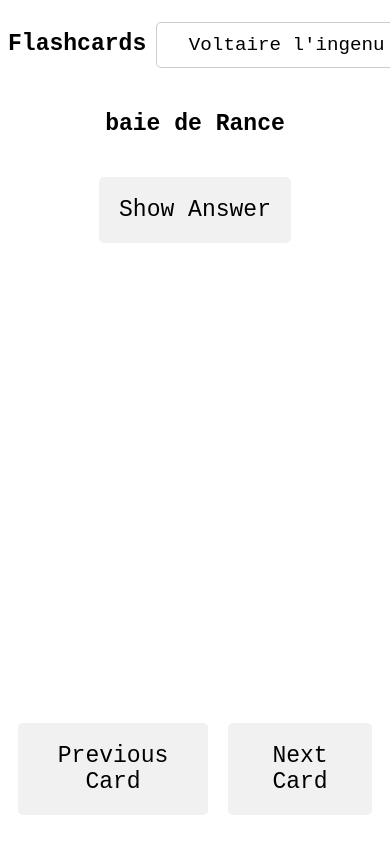
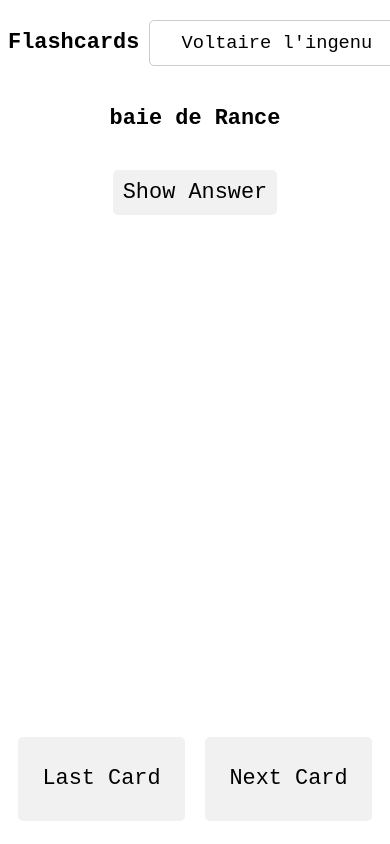
Before and after one commit to Ciftelia/FrenchCards, a website: page index.html in a window 390 px wide. Shown: the top 844 px of the page. Drawn offline with Linux system fonts and the light colour scheme.

Commit message:
Adjustments so it's more comfy on mobile.

```diff
--- a/index.html
+++ b/index.html
@@ -2,7 +2,11 @@
 <html lang="en">
   <head>
     <meta charset="UTF-8" />
-    <meta name="viewport" content="width=device-width, initial-scale=1.0" />
+    <meta
+      name="viewport"
+      content="width=device-width, initial-scale=1.0, user-scalable=no"
+    />
+    <title>FR-1080 Flashcards</title>
     <link stylesheet="styles.css" />
     <link rel="stylesheet" href="styles.css" />
     <title>Hello World</title>
--- a/reader.js
+++ b/reader.js
@@ -31,7 +31,7 @@
 
     const questionElement = document.createElement('h4');
     questionElement.innerHTML = note.fields[0];
-    questionElement.className = 'centered';
+    questionElement.className = 'centered smaller-padding';
     cardElement.appendChild(questionElement);
 
     const answerElement = document.createElement('button');
@@ -73,13 +73,15 @@
 
     // Create navigation buttons
     const prevButton = document.createElement('button');
-    prevButton.innerText = 'Previous Card';
+    prevButton.innerText = 'Last Card';
     prevButton.onclick = prevCard;
+    prevButton.className = 'same-size';
     container.appendChild(prevButton);
 
     const nextButton = document.createElement('button');
     nextButton.innerText = 'Next Card';
     nextButton.onclick = nextCard;
+    nextButton.className = 'same-size';
     container.appendChild(nextButton);
 
     // Show the first card
--- a/styles.css
+++ b/styles.css
@@ -1,8 +1,7 @@
 * {
     font-family: 'Courier New', Courier, monospace;
     color: black;
-    text-size-adjust: 300%;
-    font-size: 1.2rem; /* Increase base font size */
+    font-size: 1.17rem; /* Increase base font size */
 }
 
 .centered {
@@ -18,12 +17,16 @@
 }
 
 #flashcards-container {
-    height: 75vh; /* Adjust the height as needed */
+    height: 77vh; /* Adjust the height as needed */
     position: relative;
 }
 
+.smaller-padding {
+    padding: 0px;
+}
+
 button {
-    padding: 20px;
+    padding: 10px;
     margin: 10px;
     border: none;
     border-radius: 5px;
@@ -34,6 +37,13 @@
     max-width: 100%; /* Ensure button does not exceed viewport width */
     overflow-wrap: break-word; /* Break long words */
 }
+
+.same-size {
+    width: 40vh;
+    height: 10vh;
+}
+
+
 
 select {
     padding: 10px;
```
